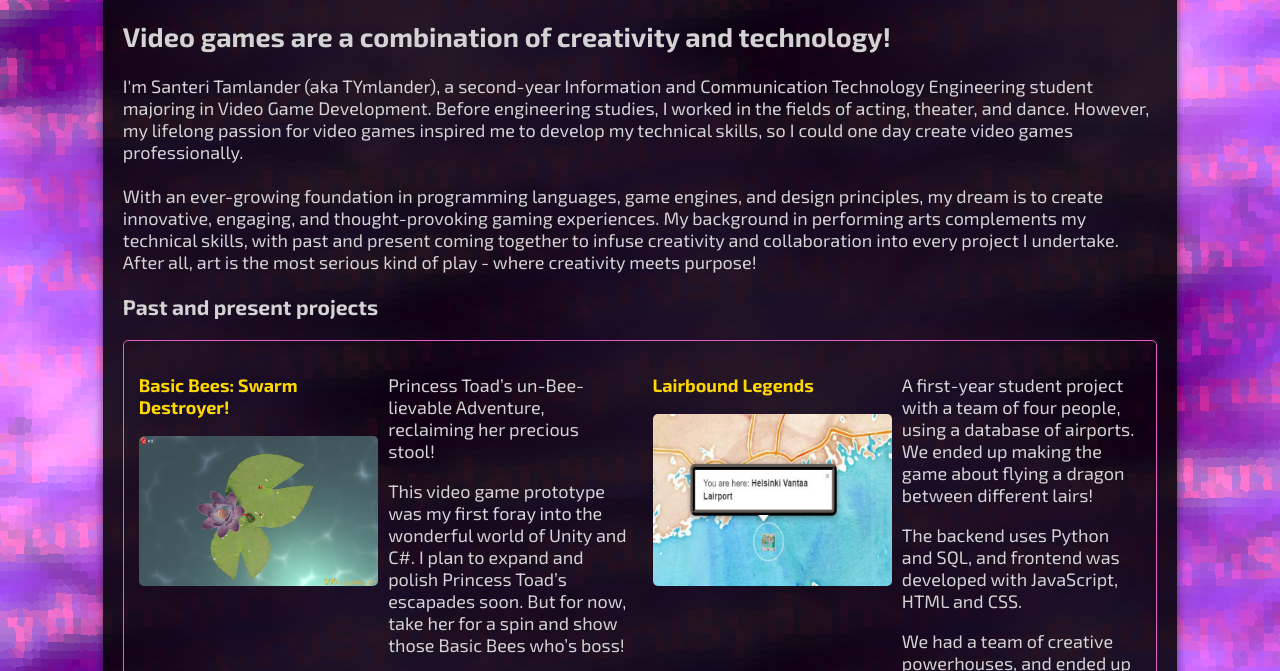
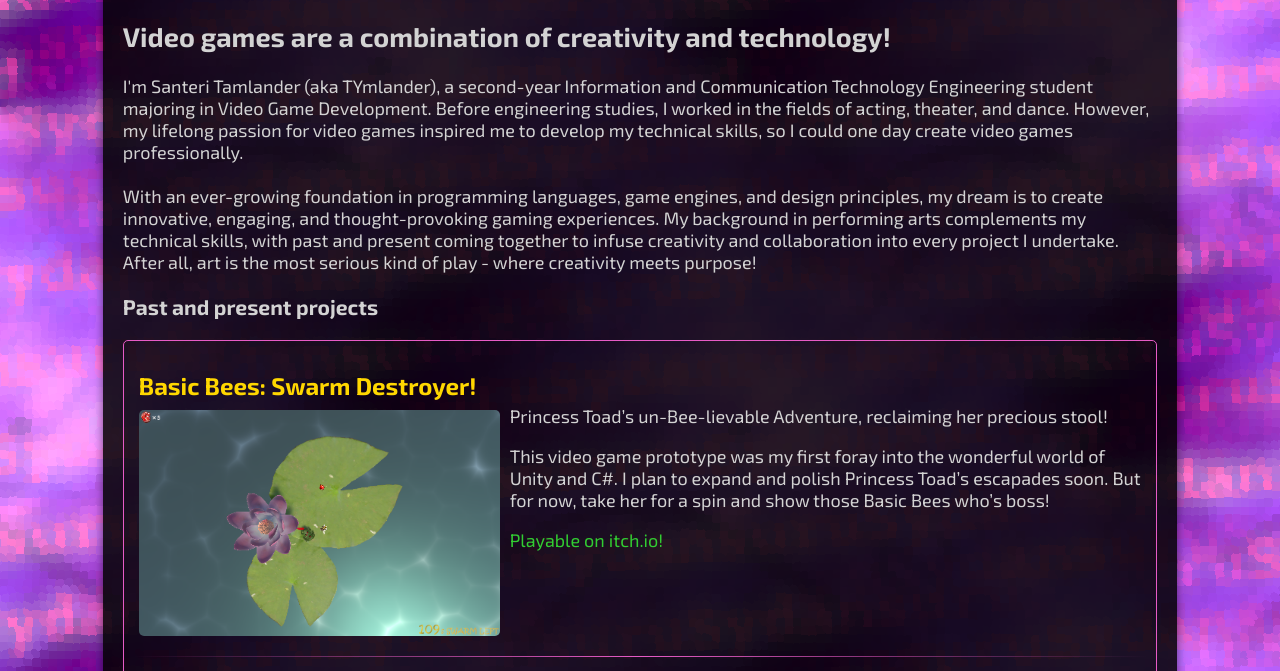
Before and after one commit to ssntr/tymlander, a plain HTML site: page index.html in a window 1280 px wide. Shown: the part 254-925 px from the top of the page. Drawn offline with Linux system fonts and the light colour scheme; a web font is replaced by a local one.

Commit message:
Layout and visual edits
css-file: changed some margins, other placements and h4 elements (as project titles now use it!)
projects.js: title now uses h4. the right side of project cards generates an empty placeholder space for future metadata (and also generates separate classlist for description space)

```diff
--- a/css/style.css
+++ b/css/style.css
@@ -96,6 +96,8 @@ h1 {
 
 h4 {
   color: #FFD700;
+  font-size: 1.5rem;
+  margin: 0 0 10px;
 
 }
 
@@ -127,20 +129,19 @@ h4 {
 .projects {
     border: 1px solid #E75BC6;
     border-radius: 5px;
-  margin-top: 5px;
+    margin-top: 5px;
     padding: 10px;
-  display: flex;
-  flex-wrap: wrap;
-  gap: 15px;
+
+    display: flex;
+    flex-direction: column;
+    gap: 0px;
 }
 
-.project{
-  display: flex;
-    flex: 1 1 calc(50% - 15px);
+.project {
+    display: flex;
     min-width: 0;
-  gap: 10px;
-  border-radius: 5px;
-  padding: 5px;
+    gap: 10px;
+    padding: 20px 5px;
 }
 
 .project strong{
@@ -155,10 +156,36 @@ h4 {
     border-radius: 5px;
 }
 
-.project .left,
-.project .right {
+.project .left {
     flex: 1;
     min-width: 0;
+}
+
+.project .right {
+    flex: 1.75;
+    min-width: 0;
+}
+
+/* Reserved space above description */
+.project-metadata {
+    min-height: 1.5rem;
+    margin-bottom: 10px;
+}
+
+/* Description */
+.project-description p {
+    margin-top: 0;
+}
+
+/* Gradient divider between projects */
+.project:not(:last-child) {
+    border-bottom: 1px solid transparent;
+    border-image: linear-gradient(
+        to right,
+        transparent,
+        #E75BC6,
+        transparent
+    ) 1;
 }
 
 .dropdown {
--- a/js/projects.js
+++ b/js/projects.js
@@ -26,11 +26,8 @@ async function loadProjects() {
             const left = document.createElement("div");
             left.classList.add("left");
 
-            const title = document.createElement("p");
-            const strong = document.createElement("strong");
-
-            strong.textContent = project.title;
-            title.appendChild(strong);
+            const title = document.createElement("h4");
+            title.textContent = project.title;
 
             const image = document.createElement("img");
             image.src = project.image;
@@ -42,12 +39,23 @@ async function loadProjects() {
             const right = document.createElement("div");
             right.classList.add("right");
 
-            // Description paragraphs
+            // Reserved space for future metadata
+            const metadata = document.createElement("div");
+            metadata.classList.add("project-metadata");
+
+            right.appendChild(metadata);
+
+            // Description
+            const description = document.createElement("div");
+            description.classList.add("project-description");
+
             project.description.forEach(text => {
                 const paragraph = document.createElement("p");
                 paragraph.textContent = text;
-                right.appendChild(paragraph);
+                description.appendChild(paragraph);
             });
+
+            right.appendChild(description);
 
             // Itch.io link
             if (project.itch) {
```
